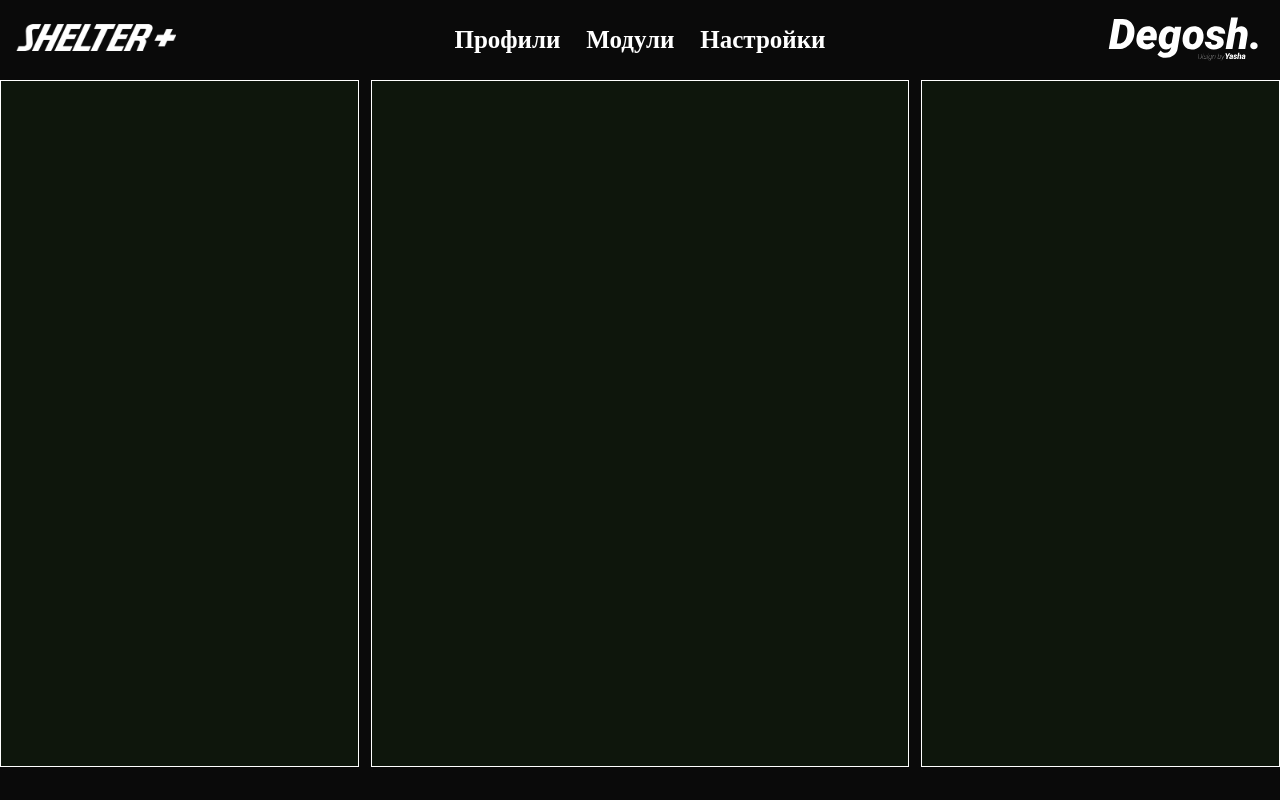
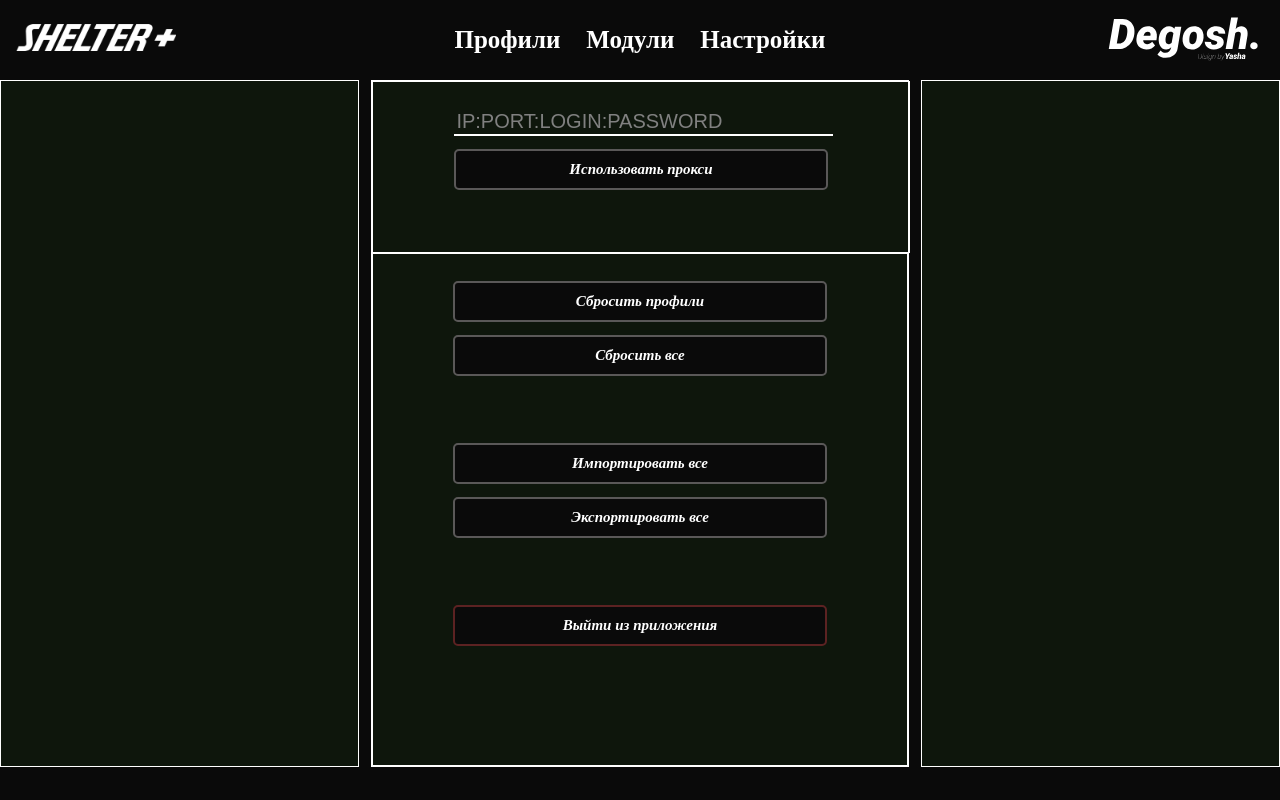
Before and after one commit to degosh-web-outsourcing/shelterPlus-extension, a browser extension: page options/settings/settings.html in a window 1280 px wide. Drawn offline with Linux system fonts and the light colour scheme; no server answers; a web font is replaced by a local one.

Commit message:
settings done

```diff
--- a/options/settings/settings.css
+++ b/options/settings/settings.css
@@ -1,13 +1,4 @@
-/*
-@media screen and (max-height: 800px) {
-    a {
-        font-size: 20px;
-    }
-}
-*/
-
-.dummyDiv {
-	/*relative to content*/
+.dummySideDiv {
 	flex: 2;
 	border: 1px white solid;
 	height: 92.5%;
@@ -15,7 +6,6 @@
 }
 
 .centerDiv {
-	/*relative to content*/
 	flex: 3;
 	border: 1px white solid;
 	height: 92.5%;
@@ -25,65 +15,18 @@
 	flex-direction: column;
 }
 
-.proxyDiv {
-	/*relative to .centerDiv*/
+#proxyDiv {
 	flex: 1;
-	width: 95%;
-	height: 100%;
-	border: 1px white red;
+	width: 100%;
+	border: 1px  white solid;
 }
-
-.proxyOff {
-	border: solid 2px #5A5858!important;
-}
-
-.proxyOn {
-	border-color: solid 2px #3BEB4C!important;
-}
-
-.contollerDiv {
-	/*relative to .centerDiv*/
-	flex: 1;
-	width: 95%;
-	height: 100%;
-	border: 1px red solid;
-}
-
-/*
-.contoller button {
-	border-radius: 5px;
-	border-color: white;
-	font-size: 25px;
-	font-weight: bold;
-	font-style: italic;
-	margin-bottom: 2%;
-	height: 40px;
-	width: 500px;
-}
-
-.extra {
-	margin-bottom: 10% !important;
-}
-
-
-
 #proxyInput {
 	width: 70%;
 	margin-left: 15%;
 	margin-right: 15%;
+	margin-top: 5%;
 }
-
-#askProxy {
-	width: 50px;
-	height: 40px;
-	margin-left: 1%;
-}
-
-#ask {
-	margin-top: 2.5%;
-}
-
-#useProxy {
+#useProxyBtn {
 	font-size: 15px;
 	font-weight: bold;
     font-style: italic;
@@ -92,7 +35,68 @@
 	padding: 10px;
 	padding-left: 10%;
 	padding-right: 10%;
-	border: 2px solid;
+	border: 2px solid #5A5858;
+	border-radius: 5px;
+	background-color: #0A0A0A;
+	color: white;
+	margin-top: 2.5%;
+	margin-left: 15%;
+	margin-right: 15%;
+
+}
+
+#controllerDiv {
+	flex: 3;
+	border: 1px white solid;
+
+	display: flex;
+	flex-direction: column;
+}
+#resetProfilesBtn {
+	font-size: 15px;
+	font-weight: bold;
+    font-style: italic;
+
+	width: 70%;
+	padding: 10px;
+	padding-left: 10%;
+	padding-right: 10%;
+	border: 2px solid #5A5858;
+	border-radius: 5px;
+	background-color: #0A0A0A;
+	color: white;
+	margin-top: 5%;
+	margin-left: 15%;
+	margin-right: 15%;
+}
+#resetAllBtn {
+	font-size: 15px;
+	font-weight: bold;
+    font-style: italic;
+
+	width: 70%;
+	padding: 10px;
+	padding-left: 10%;
+	padding-right: 10%;
+	border: 2px solid #5A5858;
+	border-radius: 5px;
+	background-color: #0A0A0A;
+	color: white;
+	margin-top: 2.5%;
+	margin-left: 15%;
+	margin-right: 15%;
+	margin-bottom: 10%;
+}
+#impEverythingBtn {
+	font-size: 15px;
+	font-weight: bold;
+    font-style: italic;
+
+	width: 70%;
+	padding: 10px;
+	padding-left: 10%;
+	padding-right: 10%;
+	border: 2px solid #5A5858;
 	border-radius: 5px;
 	background-color: #0A0A0A;
 	color: white;
@@ -100,10 +104,67 @@
 	margin-left: 15%;
 	margin-right: 15%;
 }
+#expEverytingBtn {
+	font-size: 15px;
+	font-weight: bold;
+    font-style: italic;
 
-a {
-	font-size: 30px;
+	width: 70%;
+	padding: 10px;
+	padding-left: 10%;
+	padding-right: 10%;
+	border: 2px solid #5A5858;
+	border-radius: 5px;
+	background-color: #0A0A0A;
 	color: white;
+	margin-top: 2.5%;
+	margin-left: 15%;
+	margin-right: 15%;
+	margin-bottom: 10%;
+}
+#exitAppBtn {
+	font-size: 15px;
+	font-weight: bold;
+    font-style: italic;
+
+	width: 70%;
+	padding: 10px;
+	padding-left: 10%;
+	padding-right: 10%;
+	border: 2px solid rgb(92, 34, 34);
+	border-radius: 5px;
+	background-color: #0A0A0A;
+	color: white;
+	margin-top: 2.5%;
+	margin-left: 15%;
+	margin-right: 15%;
+}
+#exitAppBtn:hover{
+	border: solid 2px rgb(212, 25, 25)!important;
+}
+
+
+.BtnOff {
+	border: solid 2px #5A5858!important;
+}
+
+.BtnOff:hover {
+	border: solid 2px white!important;
+}
+
+.BtnOn {
+	border-color: solid 2px #3BEB4C!important;
+}
+
+.BtnOn:hover {
+	border: solid 2px white!important;
+}
+
+/*
+
+.controllerBtnOff {
+	flex: 1;
+	width: 90%;
 }
 
 
--- a/options/settings/settings.html
+++ b/options/settings/settings.html
@@ -33,45 +33,33 @@
     </div>
 
     <div class="content">
-        <!--
-        <div class="proxy">
-            <input type="text" placeholder="IP:PORT:LOGIN:PASSWORD" id="proxyInput">
-            <button id="useProxy" class="proxyOff">Использовать прокси</button>
-        </div>
-
-        <div class="contoller">
-            <button id="resetP">Сбросить профили</button>
-            <button class="extra">Cбросить все</button>
-            <button>Импортировать все</button>
-            <button class="extra">Экспортировать все</button>
-            <button id="exit">Выйти из приложения</button>
-        </div>
-        -->
-
-        <div class="dummyDiv">
+        <div class="dummySideDiv">
         </div>
 
         <div class="centerDiv">
-            <div class="proxyDiv">
-                <!--
+            <div id="proxyDiv">
                 <input type="text" placeholder="IP:PORT:LOGIN:PASSWORD" id="proxyInput">
-                <button id="useProxy" class="proxyOff">Использовать прокси</button>
-                -->
+                <button id="useProxyBtn" class="BtnOff">Использовать прокси</button>
             </div>
 
-            <div class="controllerDiv">
+            <div id="controllerDiv">
                 <!--
-                <button id="resetP">Сбросить профили</button>
-                <button class="extra">Cбросить все</button>
-                <button>Импортировать все</button>
-                <button class="extra">Экспортировать все</button>
-                <button id="proxySwitcher">Выйти из приложения</button>
+                <button id="resetProfilesBtn" class="controllerBtnOff">Спбросить профили</button>
+                <button id="resetAllBtn" class="controllerBtnOff">Cбросить все</button>
+                <button id="impEverythingBtn" class="controllerBtnOff">Импортировать все</button>
+                <button id="expEverytingBtn" class="controllerBtnOff">Экспортировать все</button>
+                <button id="exitAppBtn" class="controllerBtnOff">Выйти из приложения</button>
+                <div id="dummyLowerDiv">
                 -->
+                <button id="resetProfilesBtn" class="BtnOff">Сбросить профили</button>
+                <button id="resetAllBtn" class="BtnOff">Сбросить все</button>
+                <button id="impEverythingBtn" class="BtnOff">Импортировать все</button>
+                <button id="expEverytingBtn" class="BtnOff">Экспортировать все</button>
+                <button id="exitAppBtn">Выйти из приложения</button>
             </div>
-
         </div>
 
-        <div class="dummyDiv">
+        <div class="dummySideDiv">
         </div>
     </div>
 </body>
```
Also changed, not shown: options/modules/adiModuleSettings.html (+2 -2 lines), options/modules/modules.css (+10 -2 lines).
